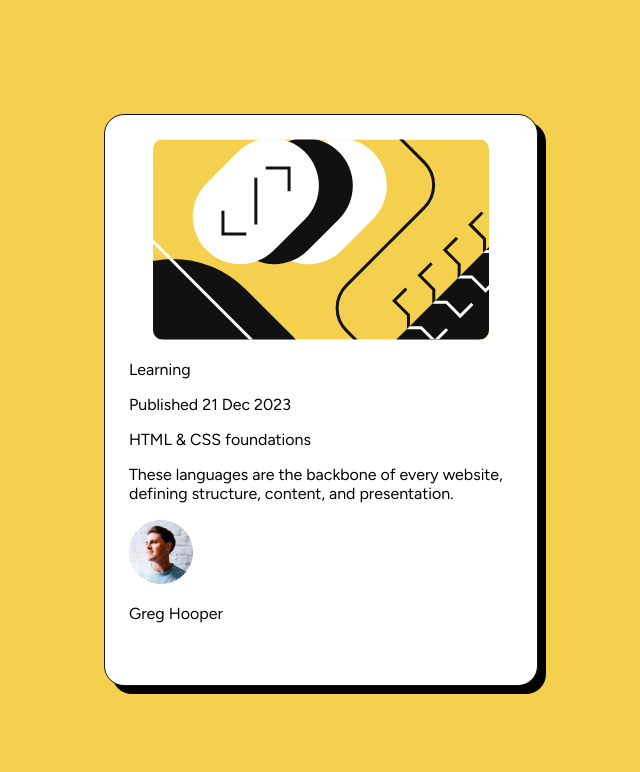
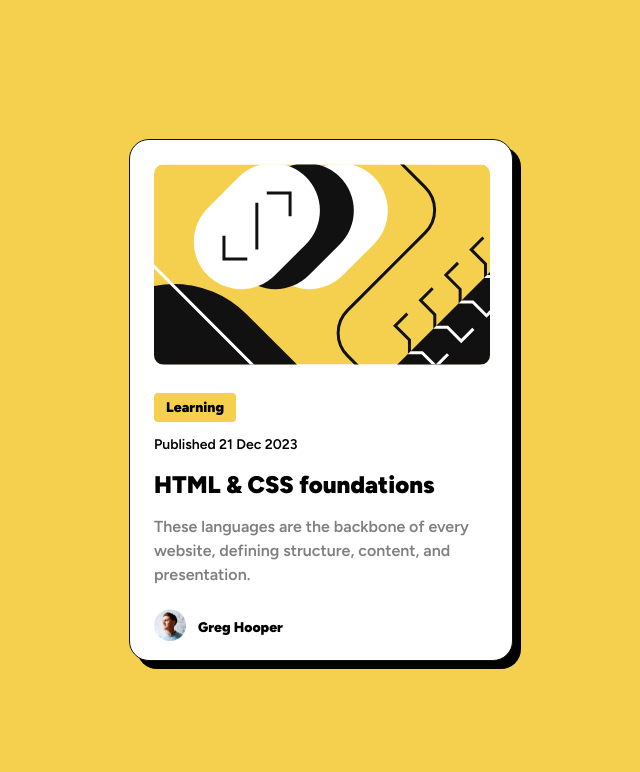
Before and after one commit to VH135/blog-preview-card, a plain HTML site: page index.html in a window 1280 px wide. Shown: the top 772 px of the page, without its empty margins (319-959 px from the left). Drawn offline with Linux system fonts and the light colour scheme.

Commit message:
add styles

```diff
--- /dev/null
+++ b/styles/scss/_resets.scss
@@ -0,0 +1,5 @@
+* {
+    box-sizing: border-box;
+    margin: 0;
+    padding: 0;
+}
--- a/styles/scss/styles.scss
+++ b/styles/scss/styles.scss
@@ -1,6 +1,8 @@
 @import url('https://fonts.googleapis.com/css2?family=Figtree:ital,wght@0,300..900;1,300..900&display=swap');
 
 @import "variables";
+@import "resets";
+
 
 body {
     font-family: $font-family;
@@ -30,6 +32,7 @@ body {
 .card-image {
     width: 336px;
     margin: auto;
+    margin-bottom: 24px;
 }
 
 .card-image img {
@@ -37,25 +40,71 @@ body {
     border-radius: 10px;
 }
 
-.card-tag {}
+.card-tag {
+    border-radius: 4px;
+    padding: 4px 12px;
+    width: 82px;
+    -height: 29px;
+    background-color: $yellow;
+    margin-bottom: 12px;
 
-.card-date {}
+    p {
+      font-weight: map-get($map: $font-weights, $key: ExtraBold);
+      font-size: 14px;
+      line-height: 150%;
+    }
+}
 
-.card-heading {}
+.card-date {
+    font-weight: map-get($map: $font-weights, $key: Medium);
+    font-size: 14px;
+    line-height: 150%;
+    margin-bottom: 12px;
+}
 
-.card-text-preview {}
+.card-heading {
+    font-weight: map-get($map: $font-weights, $key: ExtraBold);
+    font-size: 24px;
+    line-height: 150%;
+    margin-bottom: 12px;
+}
 
-.card-author-wrapper {}
+.card-text-preview {
+    font-weight: map-get($map: $font-weights, $key: Medium);
+    font-size: 16px;
+    line-height: 150%;
+    color: $grey;
+    margin-bottom: 24px;
+}
 
-.card-author-photo {}
+.card-author-wrapper {
+    display: flex;
+    width: 129px;
+    height: 32px;
+    justify-content: center;
+    align-items: center;
+    gap: 12px;
+}
 
-.card-author-name {}
+.card-author-photo {
+    width: 32px;
+
+    img {
+        max-width: 100%;
+    }
+}
+
+.card-author-name {
+    font-weight: map-get($map: $font-weights, $key: ExtraBold);
+    font-size: 14px;
+    line-height: 150%;
+}
 
 .attribution {}
 
 
 .attribution {
-    font-size: 11px;
+    font-size: 18px;
     text-align: center;
     position: fixed;
     bottom: 0;
```
Also changed, not shown: styles/css/styles.css.
